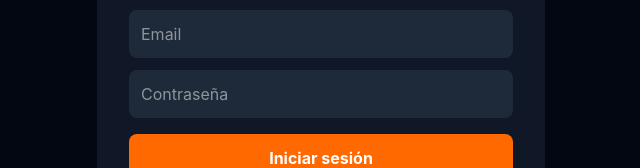
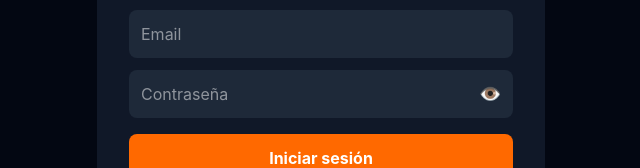
Before and after one commit to Aldosilva96/PIGU, a React (Vite) app: page / in a window 1280 px wide. Shown: the part 377-545 px from the top of the page, without its empty margins (319-959 px from the left). Built offline with nearby package versions, Linux system fonts and the light colour scheme; no server answers.

Commit message:
Mostrar/ocultar contraseña

```diff
--- a/src/pages/Login.tsx
+++ b/src/pages/Login.tsx
@@ -10,6 +10,7 @@
   const [isRegister, setIsRegister] = useState(false)
   const [loading, setLoading] = useState(false)
   const [error, setError] = useState('')
+  const [showPassword, setShowPassword] = useState(false)
 
   const handleSubmit = async () => {
     setLoading(true)
@@ -64,13 +65,23 @@
           value={email}
           onChange={e => setEmail(e.target.value)}
         />
-        <input
-          className="w-full bg-gray-800 text-white rounded-lg p-3 mb-4 outline-none"
-          placeholder="Contraseña"
-          type="password"
-          value={password}
-          onChange={e => setPassword(e.target.value)}
-        />
+
+        <div className="relative mb-4">
+          <input
+            className="w-full bg-gray-800 text-white rounded-lg p-3 pr-12 outline-none"
+            placeholder="Contraseña"
+            type={showPassword ? 'text' : 'password'}
+            value={password}
+            onChange={e => setPassword(e.target.value)}
+          />
+          <button
+            type="button"
+            onClick={() => setShowPassword(!showPassword)}
+            className="absolute right-3 top-1/2 -translate-y-1/2 text-gray-400 hover:text-white transition text-lg"
+          >
+            {showPassword ? '🙈' : '👁️'}
+          </button>
+        </div>
 
         {error && <p className="text-orange-400 text-sm mb-4">{error}</p>}
 
```
